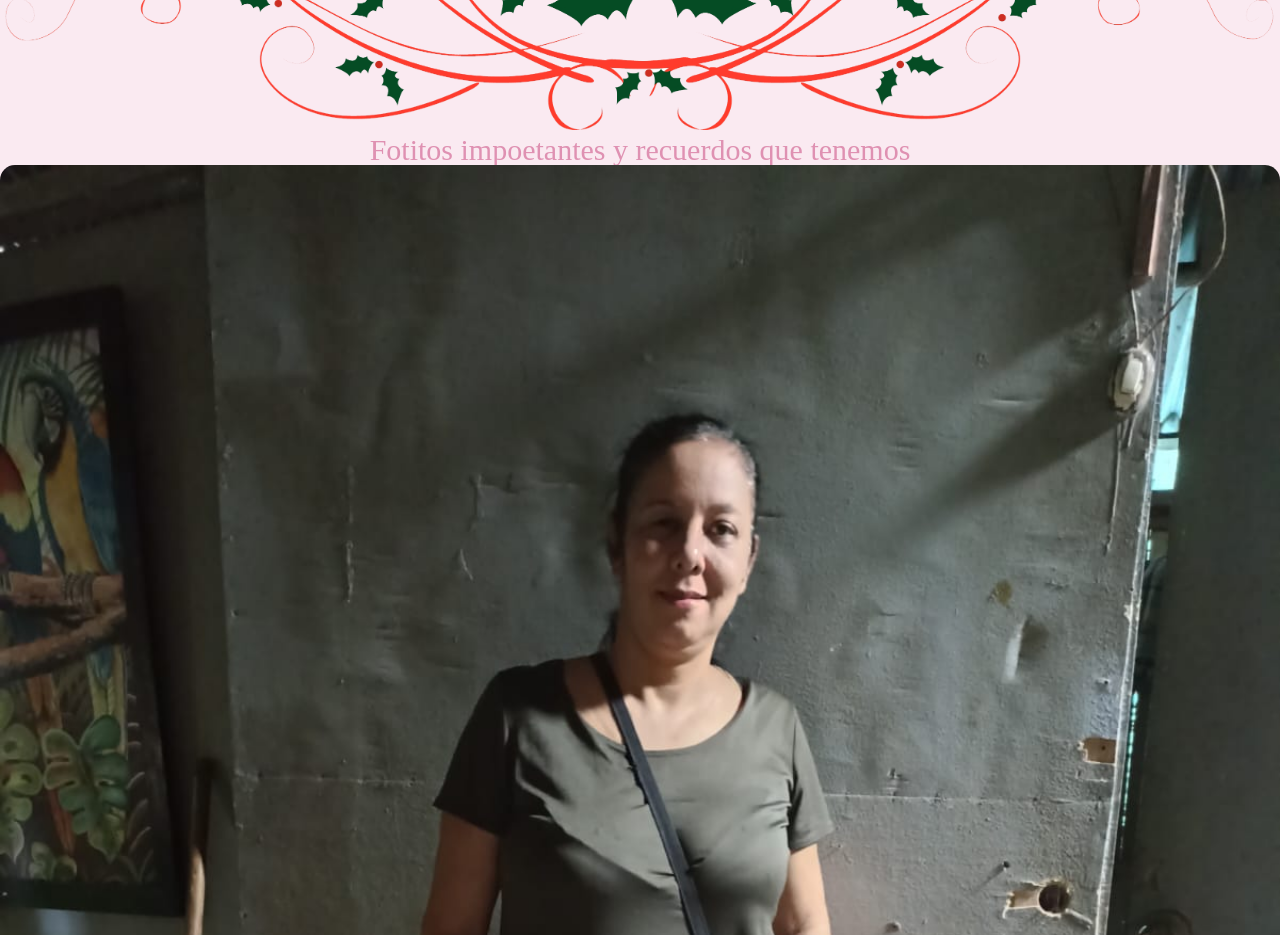
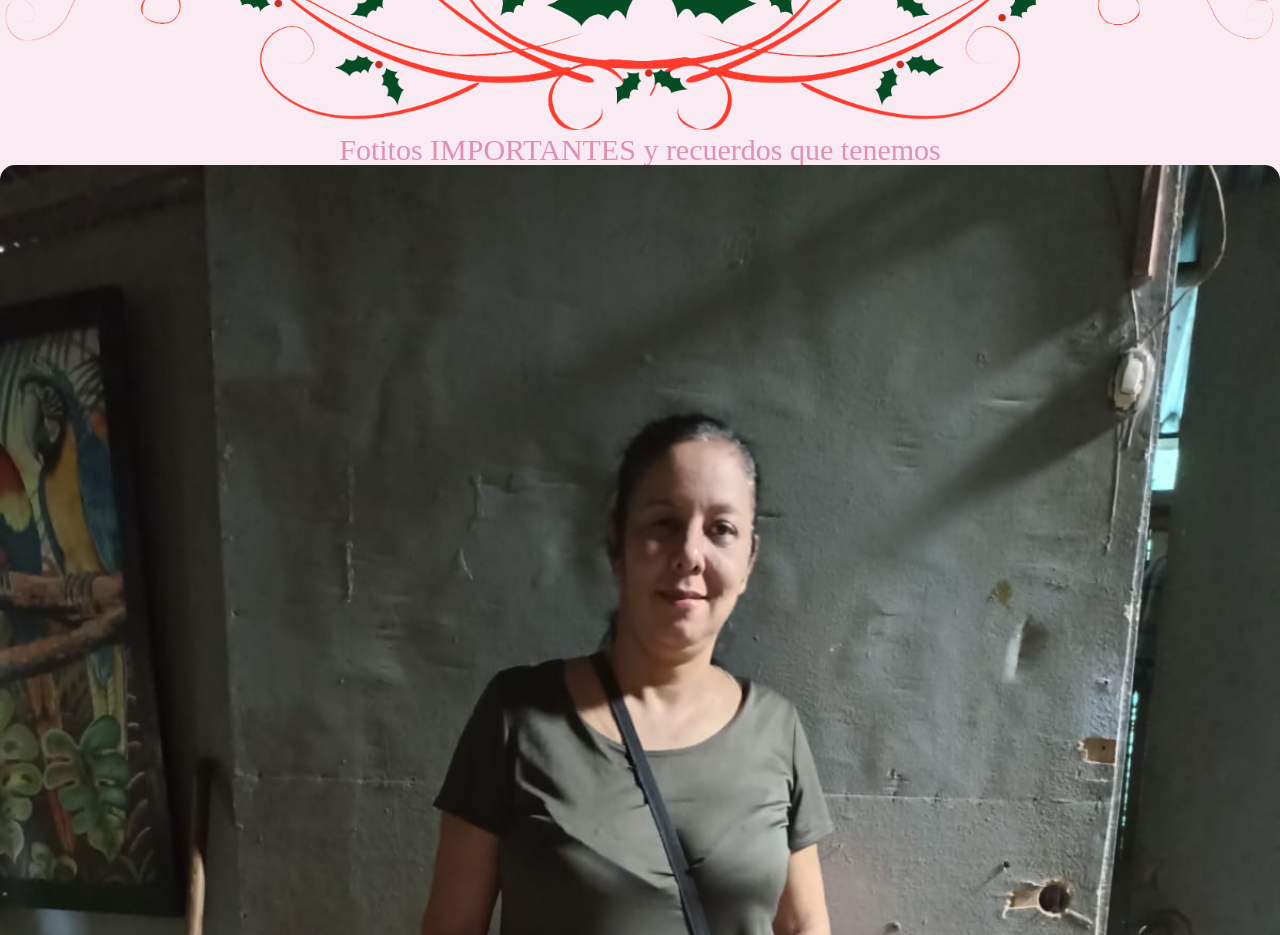
Before and after one commit to IMLSWORD/regalo-mama, a plain HTML site: page index.html in a window 1280 px wide. Shown: the part 1940-2875 px from the top of the page. Drawn offline with Linux system fonts and the light colour scheme.

```diff
--- a/index.html
+++ b/index.html
@@ -45,7 +45,7 @@
       </section>
 
       <section id="imagenes" class="section-imagenes">
-        <h1>Fotitos impoetantes y recuerdos que tenemos</h1>
+        <h1>Fotitos IMPORTANTES y recuerdos que tenemos</h1>
         <img src="./assets/ma/6951495.jpg" alt="" />
         <img src="./assets/ma/Imagen de WhatsApp 2024-08-15 a las 12.40.40_3f5ea813.jpg" alt="" />
         <img src="./assets/ma/Imagen de WhatsApp 2024-08-15 a las 12.40.40_595fbd9e.jpg" alt="" />
```
